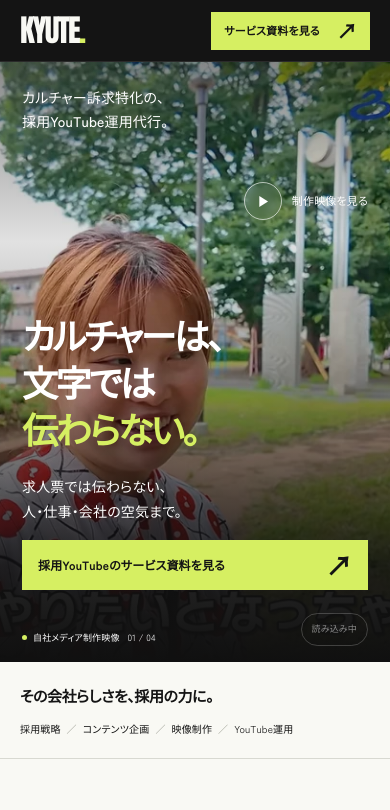
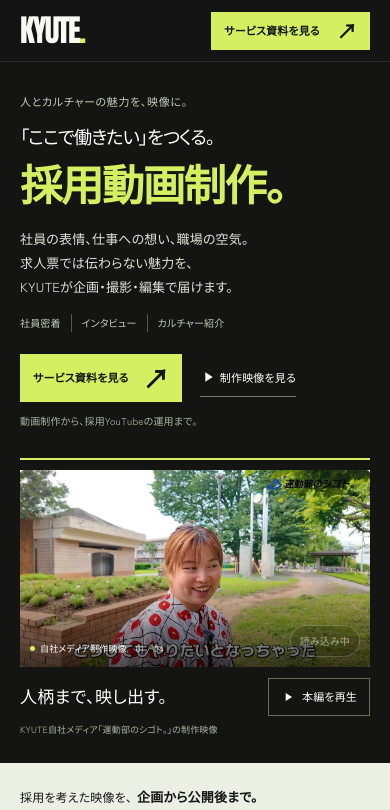
Before and after one commit to ogawa-shota/kyute-hp, a Next.js app: page /lp in a window 390 px wide. Shown: the top 810 px of the page. Built offline with nearby package versions, Linux system fonts and the light colour scheme.

Commit message:
Make recruitment video production explicit in LP hero

```diff
--- a/app/lp/CultureLP.tsx
+++ b/app/lp/CultureLP.tsx
@@ -19,10 +19,26 @@ export default function CultureLP(){
  function closeFilm(){dialog.current?.close();setPlaying(null);trigger.current?.focus();}
  return <div id="culture-lp">
   <a className="cs-skip" href="#main">本文へスキップ</a>
-  <header className="cs-header"><a href="#top" className="cs-logo" aria-label="KYUTE トップへ">KYUTE<span>.</span></a><p>採用に、カルチャーという選ばれ方を。</p><nav aria-label="メインナビゲーション"><a href="#works">制作映像</a><a href="#operation">支援内容</a><GuideLink/></nav></header>
+  <header className="cs-header"><a href="#top" className="cs-logo" aria-label="KYUTE トップへ">KYUTE<span>.</span></a><p>採用動画制作・YouTube運用</p><nav aria-label="メインナビゲーション"><a href="#works">制作映像</a><a href="#operation">支援内容</a><GuideLink/></nav></header>
   <main id="main">
-   <section id="top" className="cs-hero"><HeroVideo suspended={playing!==null}/><div className="cs-hero-shade"/><div className="cs-hero-content"><p className="cs-hero-service">カルチャー訴求特化の、<br/>採用YouTube運用代行。</p><h1>カルチャーは、<br/>文字では<br/><em>伝わらない。</em></h1><div className="cs-hero-bottom"><p>求人票では伝わらない、<br/>人・仕事・会社の空気まで。</p><GuideLink>採用YouTubeのサービス資料を見る</GuideLink></div></div><a className="cs-hero-watch" href="#works"><span><Play/></span>制作映像を見る</a></section>
-   <div className="cs-intro-line"><p>その会社らしさを、採用の力に。</p><span>採用戦略 <i>／</i> コンテンツ企画 <i>／</i> 映像制作 <i>／</i> YouTube運用</span></div>
+   <section id="top" className="cs-hero">
+    <div className="cs-hero-layout">
+     <div className="cs-hero-content">
+      <p className="cs-hero-service">人とカルチャーの魅力を、映像に。</p>
+      <h1><span>「ここで働きたい」をつくる。</span><em>採用動画制作。</em></h1>
+      <p className="cs-hero-description">社員の表情、仕事への想い、職場の空気。<br/>求人票では伝わらない魅力を、<br/>KYUTEが企画・撮影・編集で届けます。</p>
+      <ul className="cs-hero-types" aria-label="制作する採用動画"><li>社員密着</li><li>インタビュー</li><li>カルチャー紹介</li></ul>
+      <div className="cs-hero-actions"><GuideLink>サービス資料を見る</GuideLink><a className="cs-hero-work-link" href="#works"><Play/>制作映像を見る</a></div>
+      <p className="cs-hero-support">動画制作から、採用YouTubeの運用まで。</p>
+     </div>
+     <div className="cs-hero-showcase">
+      <div className="cs-hero-reel"><HeroVideo suspended={playing!==null}/></div>
+      <div className="cs-hero-reel-caption"><p>人柄まで、映し出す。</p><button type="button" onClick={()=>openFilm(0)}><Play/>本編を再生</button></div>
+      <p className="cs-hero-credit">KYUTE自社メディア「運動部のシゴト。」の制作映像</p>
+     </div>
+    </div>
+   </section>
+   <div className="cs-production"><div className="cs-production-inner"><p>採用を考えた映像を、<br/><strong>企画から公開後まで。</strong></p><ol><li><span>01</span>企画・構成</li><li><span>02</span>撮影・取材</li><li><span>03</span>編集・制作</li><li><span>04</span>YouTube運用</li></ol></div></div>
    <CultureProblem/>
    <section className="cs-data cs-section" id="culture"><div className="cs-wrap"><div className="cs-data-heading"><p className="cs-eyebrow">入社の決め手は、条件だけじゃない。</p><h2>人は、<br/>人に惹かれる。</h2><p>「誰と、どんな空気の中で働くか」。<br/>それは、会社を選ぶ理由になっている。</p></div><div className="cs-data-primary"><p>入社予定先を決めた理由</p><CountUp value={42.4}/><h3>社員の雰囲気・人柄が<br/>自分に合っている。</h3></div><div className="cs-data-secondary"><CountUp value={37.5}/><p>社風が自分に合っている。</p></div><details className="cs-source"><summary>調査の対象・出典を見る <span>＋</span></summary><p>マイナビ「2025年卒 大学生 活動実態調査（6月15日）」。2024年6月調査、入社先決定者1,898人／複数回答・ウエイトバック集計。採用YouTubeの効果を測った数値ではありません。</p><a href="https://career-research.mynavi.jp/wp-content/uploads/2024/06/s-nainaitei-0615.pdf" target="_blank" rel="noopener noreferrer">調査原典を読む ↗</a></details></div></section>
    <section className="cs-language cs-section" id="youtube"><div className="cs-wrap"><div className="cs-section-opening"><p className="cs-eyebrow">見れば、想像できることがある。</p><h2>だから、<br/>採用YouTube。</h2><p>声も、表情も、仕事のリズムも。<br/>「ここで働く自分」を想像できる情報を、<br/>見たくなるコンテンツに。</p></div><div className="cs-frame-editorial"><figure className="cs-language-person"><img src={frames.smile} width="1280" height="720" alt="会話の中で自然な笑顔を見せる出演者" loading="lazy"/><figcaption><span>表情から、人柄が見える。</span><b>PEOPLE.</b></figcaption></figure><figure className="cs-language-work"><img src={frames.work} width="1280" height="720" alt="カフェ厨房で働く姿" loading="lazy"/><figcaption><span>一日から、仕事が見える。</span><b>WORK.</b></figcaption></figure><figure className="cs-language-story"><img src={frames.story} width="1280" height="720" alt="自分の仕事について語る起業家" loading="lazy"/><figcaption><span>選択から、想いが見える。</span><b>STORY.</b></figcaption></figure><p className="cs-frame-message">人を知る。<br/>仕事を知る。<br/><em>会社を、好きになる。</em><small>KYUTE自社メディアの制作映像より</small></p></div></div></section>
--- /dev/null
+++ b/app/lp/recruitment-hero.css
@@ -0,0 +1,77 @@
+/* Recruitment production is the first message; real footage is its evidence. */
+#culture-lp .cs-header > p { opacity: .85; }
+#culture-lp .cs-hero { height: auto; min-height: 0; max-height: none; background: #141512; }
+#culture-lp .cs-hero-layout { width: calc(100% - 80px); max-width: 1120px; margin: auto; display: grid; grid-template-columns: 1fr 1.08fr; gap: 40px; align-items: center; padding: 60px 0 48px; }
+#culture-lp .cs-hero-content { padding: 0; margin: 0; height: auto; max-width: none; pointer-events: auto; }
+#culture-lp .cs-hero-service { font-size: 13px; letter-spacing: .06em; color: #c7cbbf; }
+#culture-lp .cs-hero h1 { margin-top: 22px !important; padding: 0; text-shadow: none; letter-spacing: -.045em; line-height: 1.3; }
+#culture-lp .cs-hero h1 > span { display: block; font-size: clamp(19px, 2vw, 26px); font-weight: 500; letter-spacing: -.055em; margin-bottom: 10px; }
+#culture-lp .cs-hero h1 > em { display: block; font-size: clamp(43px, 4.7vw, 62px); white-space: nowrap; }
+#culture-lp .cs-hero-description { margin-top: 25px; font-size: 14px; line-height: 1.95; color: #e0e2da; }
+#culture-lp .cs-hero-types { list-style: none; display: flex; flex-wrap: wrap; gap: 0; padding: 0; margin: 21px 0 0; font-size: 11px; color: #c7cbbf; }
+#culture-lp .cs-hero-types li + li { border-left: 1px solid #55594b; margin-left: 13px; padding-left: 13px; }
+#culture-lp .cs-hero-actions { display: flex; gap: 22px; align-items: center; margin-top: 28px; }
+#culture-lp .cs-hero-actions .cs-button { min-height: 50px; font-size: 12px; padding: 13px 18px; gap: 24px; }
+#culture-lp .cs-hero-work-link { display: inline-flex; gap: 6px; align-items: center; font-size: 12px; border-bottom: 1px solid #777c69; padding-block: 9px; }
+#culture-lp .cs-hero-work-link svg { width: 16px; height: 16px; }
+#culture-lp .cs-hero-support { margin-top: 14px; color: #aeb3a4; font-size: 11px; }
+#culture-lp .cs-hero-showcase { min-width: 0; border-top: 2px solid var(--cs-acid); padding-top: 10px; }
+#culture-lp .cs-hero-reel { position: relative; aspect-ratio: 16/10; background: #282c22; }
+#culture-lp .cs-hero-screen > img { object-position: center; }
+#culture-lp .cs-hero-screen::after { content: ''; position: absolute; inset: 55% 0 0; background: linear-gradient(transparent,#000a); pointer-events: none; }
+#culture-lp .cs-film-controls { left: 14px; right: 14px; bottom: 12px; gap: 8px; font-size: 10px; }
+#culture-lp .cs-film-controls > span { gap: 5px; }
+#culture-lp .cs-film-controls b { margin-left: 4px; }
+#culture-lp .cs-film-controls button { min-height: 32px; font-size: 10px; padding: 4px 9px; background: #0005; }
+#culture-lp .cs-hero-reel-caption { display: flex; justify-content: space-between; align-items: center; gap: 16px; margin-top: 16px; }
+#culture-lp .cs-hero-reel-caption > p { font-size: 19px; font-weight: 500; letter-spacing: .02em; }
+#culture-lp .cs-hero-reel-caption button { display: inline-flex; align-items: center; gap: 7px; background: transparent; color: white; border: 1px solid #686f59; min-height: 38px; padding: 8px 12px; font-size: 11px; }
+#culture-lp .cs-hero-reel-caption svg { width: 14px; height: 14px; }
+#culture-lp .cs-hero-credit { margin-top: 9px; font-size: 10px; color: #aeb3a4; }
+#culture-lp .cs-production { background: #ecefe3; border-bottom: 1px solid var(--cs-line); }
+#culture-lp .cs-production-inner { width: calc(100% - 80px); max-width: 1120px; margin: auto; display: grid; grid-template-columns: 1fr 2.6fr; align-items: center; gap: 40px; padding: 24px 0; }
+#culture-lp .cs-production-inner > p { font-size: 12px; line-height: 1.8; }
+#culture-lp .cs-production-inner strong { font-size: 16px; }
+#culture-lp .cs-production ol { display: grid; grid-template-columns: repeat(4,1fr); margin: 0; padding: 0; list-style: none; }
+#culture-lp .cs-production li { position: relative; border-left: 1px solid #c5cab9; padding-left: 20px; font-weight: 700; font-size: 14px; }
+#culture-lp .cs-production li span { display: block; font-size: 10px; font-weight: 500; color: #67734d; margin-bottom: 5px; }
+@media (max-width: 1000px) and (min-width: 800px) {
+ #culture-lp .cs-hero-layout { gap: 24px; width: calc(100% - 48px); }
+ #culture-lp .cs-hero h1 > em { font-size: 43px; }
+ #culture-lp .cs-hero-actions { gap: 15px; flex-wrap: wrap; }
+ #culture-lp .cs-film-controls > span { white-space: nowrap; }
+ #culture-lp .cs-film-controls b { display: none; }
+ #culture-lp .cs-production li { font-size: 12px; padding-left: 13px; }
+}
+@media (max-width: 799px) {
+ #culture-lp .cs-hero-layout { width: calc(100% - 40px); display: flex; flex-direction: column; gap: 28px; padding: 30px 0 25px; align-items: stretch; }
+ #culture-lp .cs-hero-content { padding: 0; }
+ #culture-lp .cs-hero-service { font-size: 11px; }
+ #culture-lp .cs-hero h1 { margin-top: 14px !important; }
+ #culture-lp .cs-hero h1 > span { font-size: clamp(17px,4.7vw,24px); margin-bottom: 6px; }
+ #culture-lp .cs-hero h1 > em { font-size: clamp(40px,10.9vw,60px); }
+ #culture-lp .cs-hero-description { font-size: 13px; line-height: 1.85; margin-top: 17px; }
+ #culture-lp .cs-hero-types { margin-top: 15px; font-size: 10px; }
+ #culture-lp .cs-hero-types li + li { margin-left: 10px; padding-left: 10px; }
+ #culture-lp .cs-hero-actions { margin-top: 22px; gap: 18px; }
+ #culture-lp .cs-hero-actions .cs-button { font-size: 11px; padding: 11px 13px; min-height: 46px; gap: 14px; }
+ #culture-lp .cs-hero-work-link { font-size: 11px; gap: 4px; }
+ #culture-lp .cs-hero-support { font-size: 10px; margin-top: 10px; }
+ #culture-lp .cs-hero-reel { aspect-ratio: 16/9; }
+ #culture-lp .cs-film-controls { left: 10px; right: 10px; bottom: 10px; font-size: 9px; }
+ #culture-lp .cs-hero-reel-caption { margin-top: 11px; }
+ #culture-lp .cs-hero-reel-caption > p { font-size: 17px; }
+ #culture-lp .cs-hero-credit { font-size: 9px; margin-top: 6px; }
+ #culture-lp .cs-production-inner { width: calc(100% - 40px); display: block; padding: 22px 0; }
+ #culture-lp .cs-production-inner > p { font-size: 12px; margin-bottom: 18px; }
+ #culture-lp .cs-production-inner > p br { display: none; }
+ #culture-lp .cs-production-inner strong { font-size: 13px; margin-left: 5px; }
+ #culture-lp .cs-production li { font-size: 11px; padding-left: 10px; }
+ #culture-lp .cs-production li:first-child { border: 0; padding-left: 0; }
+}
+@media (max-width: 359px) {
+ #culture-lp .cs-hero h1 > em { font-size: 38px; }
+ #culture-lp .cs-hero-actions { gap: 12px; }
+ #culture-lp .cs-hero-actions .cs-button { gap: 8px; padding-inline: 10px; }
+ #culture-lp .cs-production li { font-size: 10px; padding-left: 6px; }
+}
```
Also changed, not shown: app/lp/page.tsx (+4 -3 lines).
